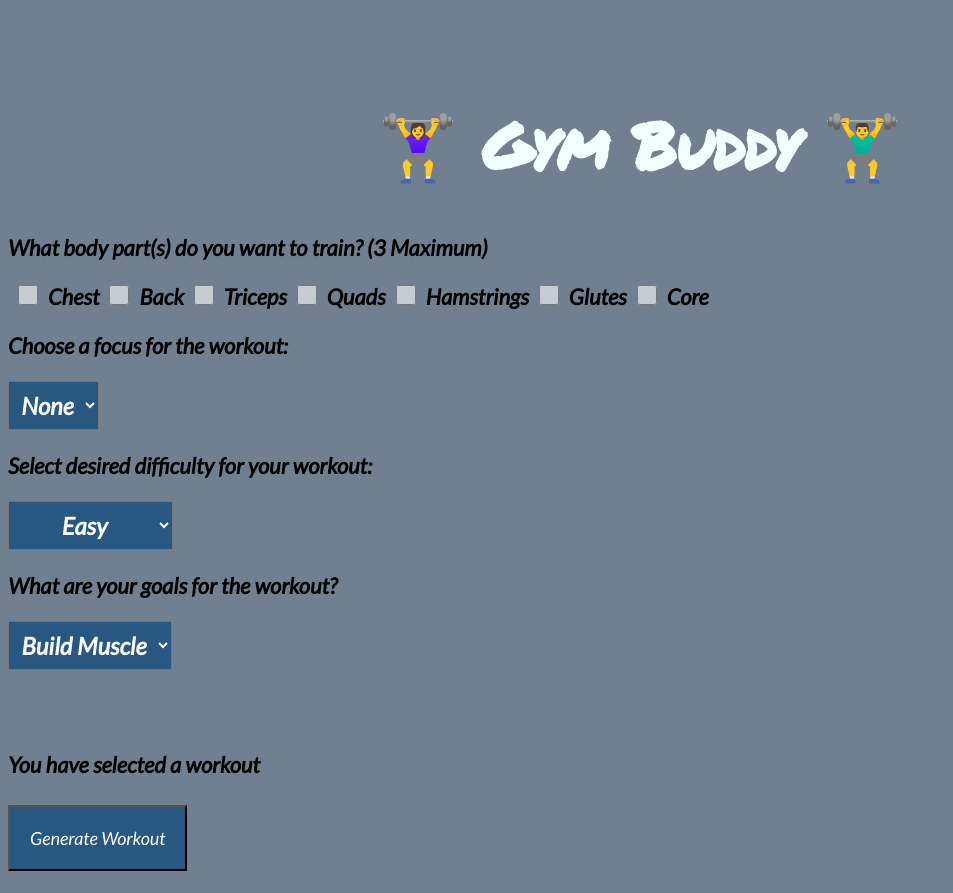
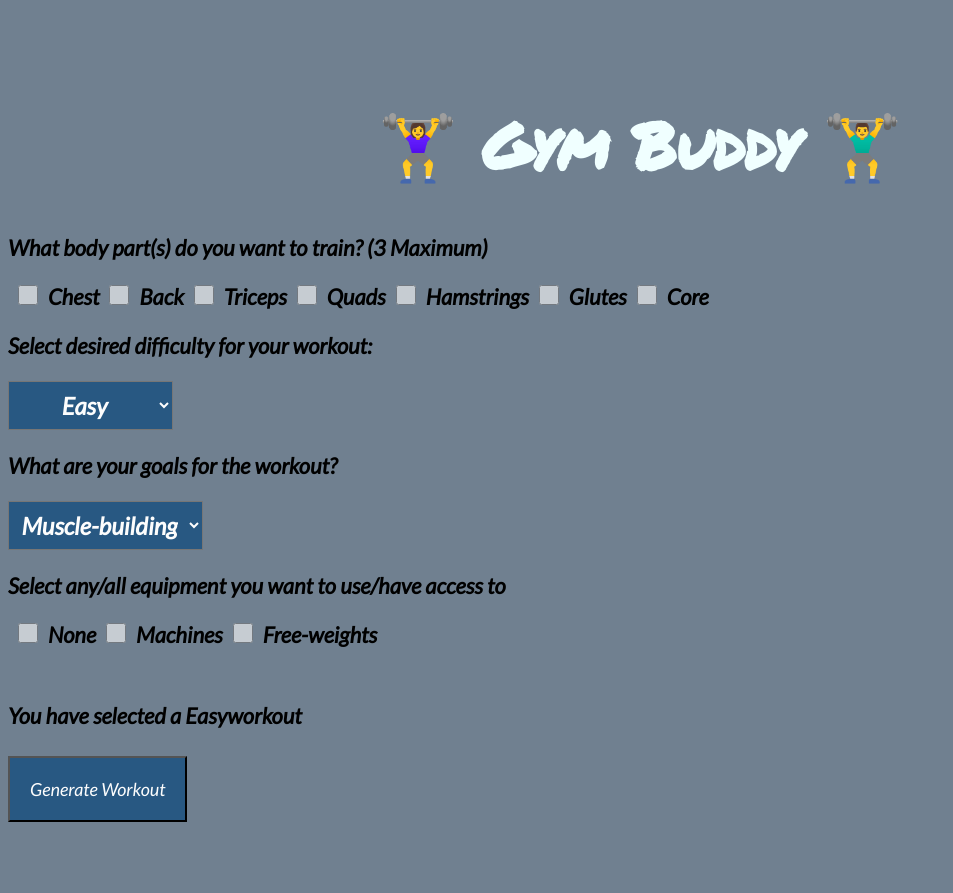
Before and after one commit to b-e-n-murray/react-gym-buddy-app, a React (Create React App) app: page / in a window 1280 px wide. Shown: the whole page, without its empty margins (0-953 px from the left). After the commit the page ends 844 px from the top, so only its background shows below. Built offline with nearby package versions, Linux system fonts and the light colour scheme.

Commit message:
new state, manages more inputs

```diff
--- a/src/components/UserPrompts.tsx
+++ b/src/components/UserPrompts.tsx
@@ -2,7 +2,7 @@ import axios from "axios";
 import { useState } from "react";
 
 const url =
-  process.env.NODE_ENV === "production" ? "https://b-e-n-murray-gym-buddy-app.onrender.com" : "http://localhost:4000";
+  process.env.NODE_ENV !== "production" ? "https://b-e-n-murray-gym-buddy-app.onrender.com" : "http://localhost:4000";
 
 interface Exercise {
   id: number;
@@ -15,14 +15,17 @@ interface Exercise {
 }
 function UserPrompts(): JSX.Element {
   const [targetMuscles, setTargetMuscles] = useState<string[]>([]);
-  const [difficulty, setDifficulty] = useState<string>("");
+  const [difficulty, setDifficulty] = useState<string>("Easy");
+  const [goal, setGoal] = useState<string>("Muscle-building");
   const [workout, setWorkout] = useState<Exercise[]>([]);
 
   console.log("Currently selected muscles: ", targetMuscles);
+  console.log("Currently selected difficulty: ", difficulty);
+  console.log("Currently selected goal: ", goal);
 
   async function handleGenerateWorkout() {
     console.log("fetching exercises that match your input: ", targetMuscles);
-    const fetchedExercisesData = await axios.get(`${url}/${targetMuscles}`);
+    const fetchedExercisesData = await axios.get(`${url}/${targetMuscles}`); // need to change endpoint
     console.log("fetched: ", fetchedExercisesData);
     const exerciseArr = fetchedExercisesData.data;
     console.log("array of exercises: ", fetchedExercisesData.data);
@@ -173,32 +176,49 @@ function UserPrompts(): JSX.Element {
           />
           <span>Core</span>
         </div>
-        <p>Choose a focus for the workout:</p>
-        <select className="formDropdown">
-          <option
-            {...targetMuscles.map((targetMuscle) => {
-              return { targetMuscle };
-            })}
-          >
-            None
-          </option>
-        </select>
+        {/* <p>Choose a focus for the workout:</p>
+        <select className="formDropdown"
+        {targetMuscles.map((targetMuscle, i) => {
+          return (
+            <option key={i}>{targetMuscle}</option>
+          )
+        })}
+        ></select> */}
         <p>Select desired difficulty for your workout:</p>
         <select
           className="formDropdown"
-          onChange={(e) => setDifficulty(difficulty)}
+          onChange={(e) => setDifficulty(e.target.value)}
         >
           <option>Easy</option>
           <option>Intermediate</option>
           <option>Hard</option>
         </select>
         <p>What are your goals for the workout?</p>
-        <select className="formDropdown">
-          <option>Build Muscle</option>
-          <option>Get Stronger</option>
+        <select className="formDropdown"
+        onChange={(e) => setGoal(e.target.value)}
+        >
+          <option>Muscle-building</option>
+          <option>Strength</option>
           <option>Varied</option>
         </select>
-        <br /> <br />
+        <p>Select any/all equipment you want to use/have access to</p>
+        <div>
+        <input
+            className="muscleCheckboxes"
+            type="checkbox"
+            // onChange={(e) => {  }}
+          /><span>None</span>
+          <input
+            className="muscleCheckboxes"
+            type="checkbox"
+            // onChange={(e) => {  }}
+          /><span>Machines</span>
+          <input
+            className="muscleCheckboxes"
+            type="checkbox"
+            // onChange={(e) => {  }}
+          /><span>Free-weights</span>
+          </div>
         <br /> <br />
         <span>
           You have selected a {difficulty}
```
